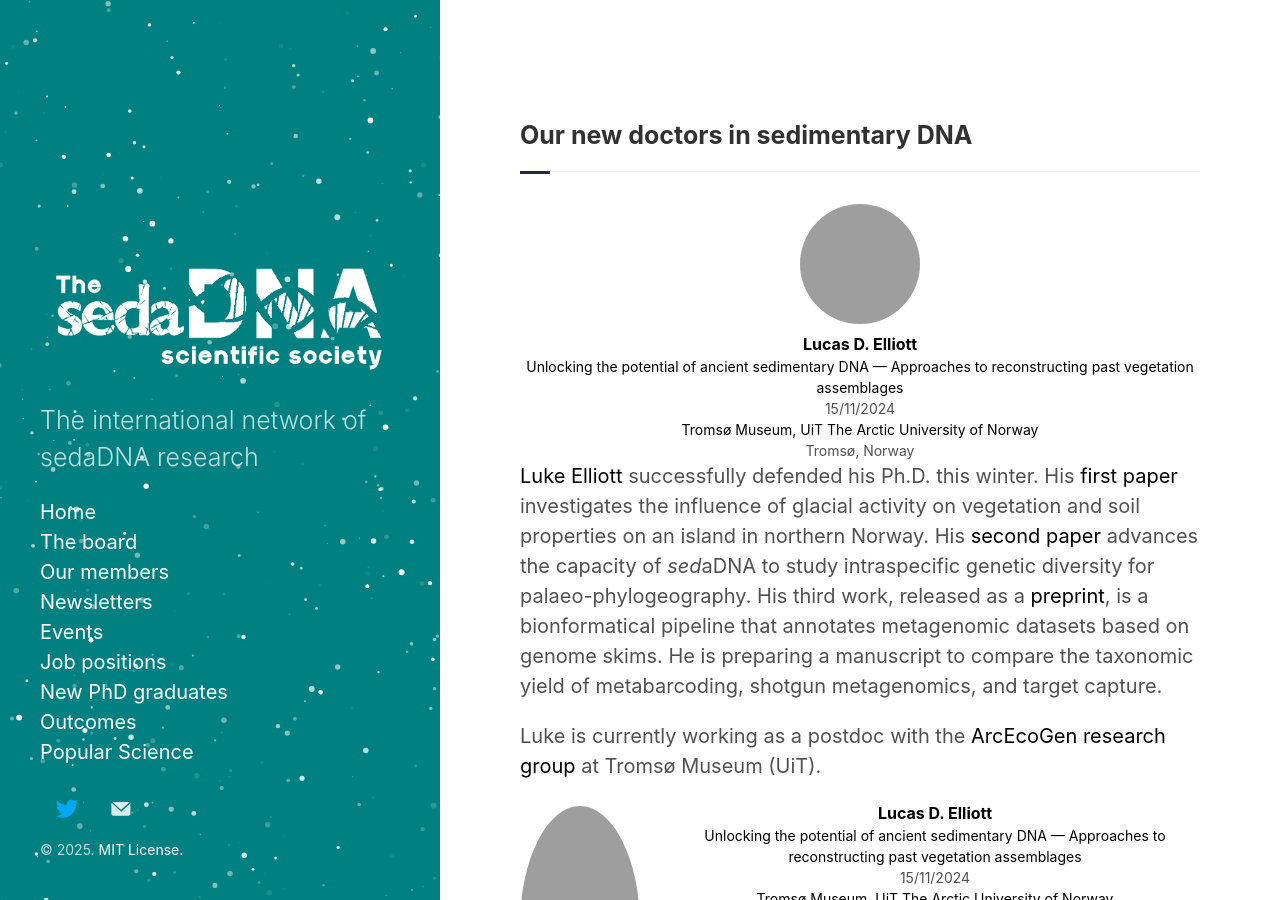
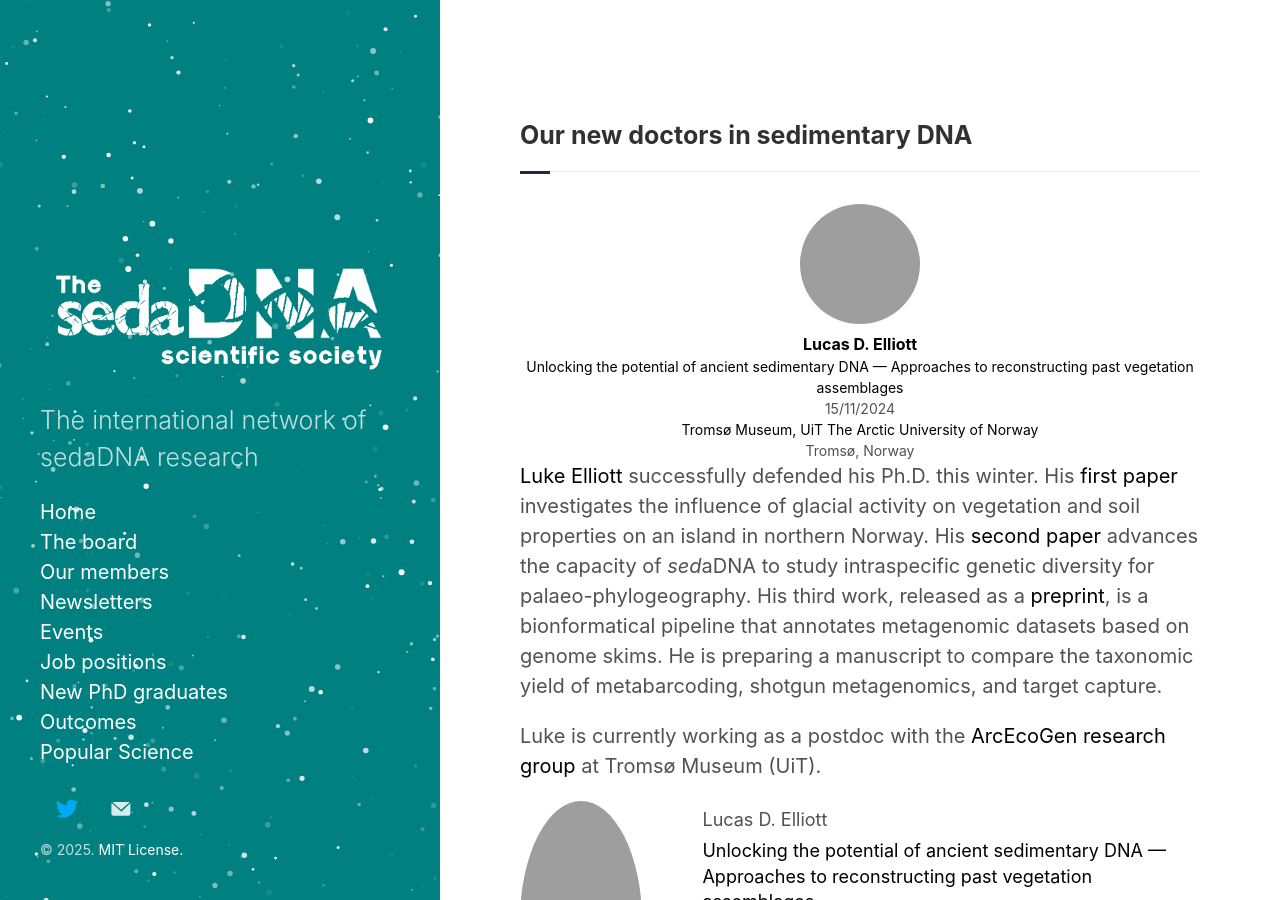
Before and after one commit to sedadna/sedadna.github.io, a Jekyll site: the page built from category/new-graduates.md, in a window 1280 px wide and 900 px high. Built offline with Jekyll 4.4.1, drawn with Linux system fonts in a browser that asks for light colours; grey boxes are pictures that could not be loaded.

Commit message:
Update new-graduates.md

```diff
--- a/category/new-graduates.md
+++ b/category/new-graduates.md
@@ -108,12 +108,12 @@ His research interests are steep skiing and tasty cheese.</p>
 
 <!-- Maïlys' new try -->
 <div class="avatar2">
-  <div class="square">
+  <div class="square2">
     <a href="https://www.researchgate.net/profile/Lucas-Elliott-3" target="_blank">
       <img src="https://i1.rgstatic.net/ii/profile.image/11431281183075306-1692700144000_Q128/Lucas-Elliott-3.jpg" alt="Avatar2" />
     </a>
   </div>
-  <div class="member">
+  <div class="member2">
     <p>Lucas D. Elliott</p>
     <p><a href="https://munin.uit.no/handle/10037/35339">Unlocking the potential of ancient sedimentary DNA — Approaches to reconstructing past vegetation assemblages</a></p>
     <p>15/11/2024</p>
```
